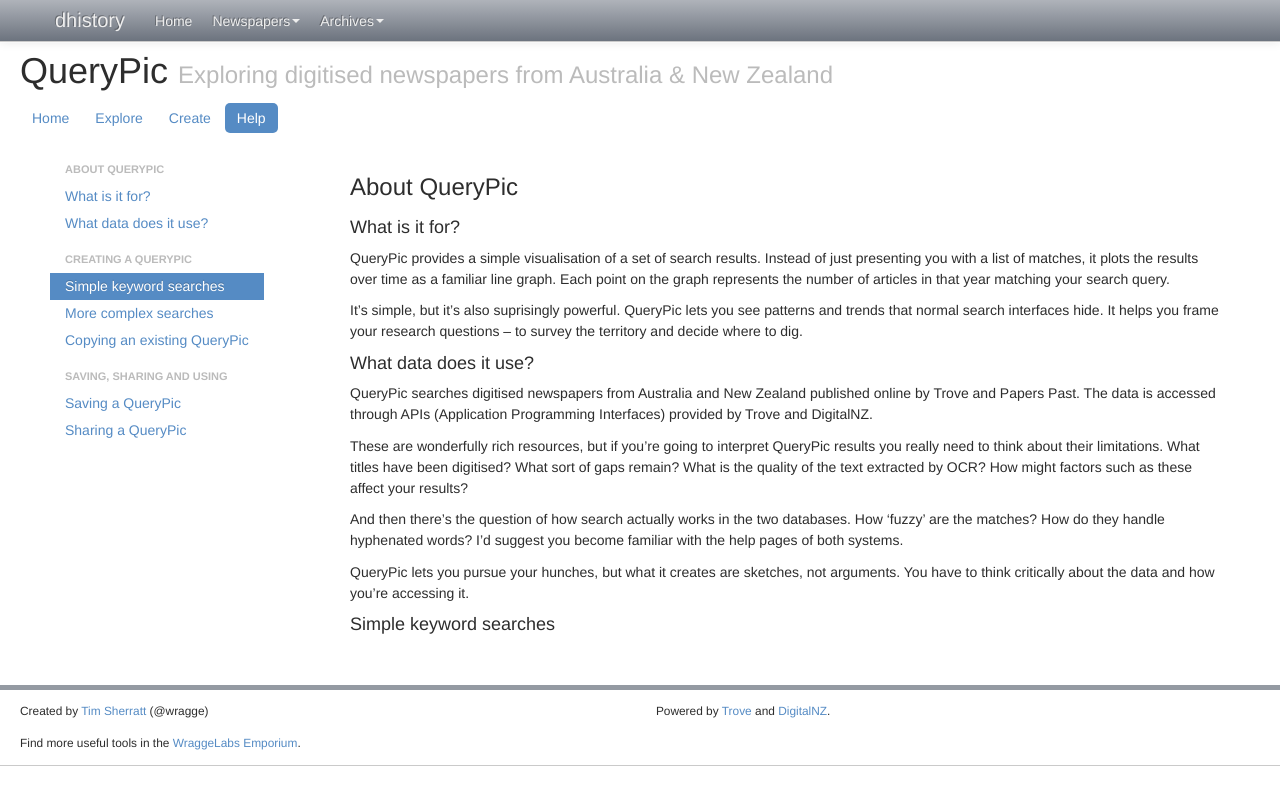
After one commit to wragge/dhistory, a Django app: template dhistory/querypic/templates/querypic-help.html in a window 1280 px wide. The commit adds this page. Run offline with Django 3.2, Linux system fonts and the light colour scheme; the template is opened without the code that fills it, so the values that code supplies are empty; parts of the project's set-up code (start-up, migrations or seed data) failed here and were passed over; some libraries are stand-ins or nearby versions; some web fonts are replaced.

Commit message:
Adding help page. Various design tweaks.

```diff
--- a/dhistory/querypic/static/css/qp-style.css
+++ b/dhistory/querypic/static/css/qp-style.css
@@ -1,5 +1,6 @@
 body { padding-top: 40px;}
 footer {
+    margin-top:40px;
     padding-top: 10px;
 border-top: 5px solid #949AA2;
 border-bottom: 1px solid #CACACA;
--- /dev/null
+++ b/dhistory/querypic/static/js/qp-help-script.js
@@ -0,0 +1,9 @@
+$(function(){
+    var offset = 80;
+
+    $('#side-nav li a').click(function(event) {
+        event.preventDefault();
+        $($(this).attr('href'))[0].scrollIntoView();
+        scrollBy(0, -offset);
+    });
+});
--- a/dhistory/querypic/static/js/qp-script.js
+++ b/dhistory/querypic/static/js/qp-script.js
@@ -92,7 +92,7 @@ $(function(){
     function get_query() {
         if ($("#query").val() !== "") {
             var keywords = $("#query").val();
-            if (keywords.match(/^[a-zA-Z\d"\(\)\- ]+$/)) {
+            if (keywords.match(/^[a-zA-Z\d"\(\)\~\:\- ]+$/)) {
                 queries.push(keywords + "|" + $("#country").val());
             } else {
                 alert("That's not a valid query...");
--- a/dhistory/querypic/templates/querypic-browse.html
+++ b/dhistory/querypic/templates/querypic-browse.html
@@ -25,6 +25,7 @@
               <li><a href="/querypic/">Home</a></li>
               <li class="active"><a href="/querypic/explore/">Explore</a></li>
               <li><a href="/querypic/create/">Create</a></li>
+              <li><a href="/querypic/help/">Help</a></li>
             </ul>
         </header>
     </div>
@@ -157,3 +158,6 @@
     </div>
 </div>
 {% endblock %}
+{% block footer %}
+{% include "querypic-footer.html" %}
+{% endblock %}
--- a/dhistory/querypic/templates/querypic-create.html
+++ b/dhistory/querypic/templates/querypic-create.html
@@ -22,6 +22,7 @@
               <li><a href="/querypic/">Home</a></li>
               <li><a href="/querypic/explore/">Explore</a></li>
               <li class="active"><a href="/querypic/create/">Create</a></li>
+              <li><a href="/querypic/help/">Help</a></li>
             </ul>
             <ul class="nav nav-tabs" id="query_forms">
               <li class="active"><a href="#keywords">Keywords</a></li>
--- a/dhistory/querypic/templates/querypic-footer.html
+++ b/dhistory/querypic/templates/querypic-footer.html
@@ -6,7 +6,7 @@
             <p><small>Find more useful tools in the <a href="http://wraggelabs/emporium/">WraggeLabs Emporium</a>.</small></p>
         </div>
         <div class="span6">
-            <p><small>Powered by Trove and DigitalNZ.</small></p>
+            <p><small>Powered by <a href="http://trove.nla.gov.au">Trove</a> and <a href="http://www.digitalnz.org/">DigitalNZ</a>.</small></p>
         </div>
     </div>
 </div>
--- /dev/null
+++ b/dhistory/querypic/templates/querypic-help.html
@@ -0,0 +1,59 @@
+{% extends 'base.html' %}
+{% block body_attrs %} data-spy="scroll" data-target="#side-nav" data-offset="80" {% endblock %}
+{% block extra_scripts %}
+    <script src="{{ STATIC_URL}}js/highcharts.js" type="text/javascript"></script>
+    <script src="{{ STATIC_URL }}js/showLoading/js/jquery.showLoading.min.js"></script>
+    <script src="{{ STATIC_URL}}js/purl.js" type="text/javascript"></script>
+    <script src="{{ STATIC_URL}}js/jquery.dateFormat-1.0.js" type="text/javascript"></script>
+    <script src="{{ STATIC_URL }}js/qp-help-script.js"></script>
+{% endblock %}
+{% block extra_styles %}
+    <link href="{{ STATIC_URL }}css/qp-style.css" rel="stylesheet">
+{% endblock %}
+{% block content %}
+<div class="container-fluid">
+    <div class="row-fluid">
+        <header class="span12">
+            <h1>QueryPic <small class="muted">Exploring digitised newspapers from Australia &amp; New Zealand</small></h1>
+            <ul class="nav nav-pills">
+              <li><a href="/querypic/">Home</a></li>
+              <li><a href="/querypic/explore/">Explore</a></li>
+              <li><a href="/querypic/create/">Create</a></li>
+              <li class="active"><a href="/querypic/help/">Help</a></li>
+            </ul>
+        </header>
+    </div>
+    <div>
+        <div class="span3" id="side-nav">
+        <ul class="nav nav-list affix">
+          <li class="nav-header">About QueryPic</li>
+          <li><a href="#whatfor">What is it for?</a></li>
+          <li><a href="#whatdata">What data does it use?</a></li>
+          <li class="nav-header">Creating a QueryPic</li>
+          <li><a href="#keyword">Simple keyword searches</a></li>
+          <li><a href="#query">More complex searches</a></li>
+          <li><a href="#copying">Copying an existing QueryPic</a></li>
+          <li class="nav-header">Saving, sharing and using</li>
+          <li><a href="#saving">Saving a QueryPic</a></li>
+          <li><a href="#sharing">Sharing a QueryPic</a></li>
+        </ul>
+        </div>
+        <div class="span9">
+            <h3>About QueryPic</h3>
+            <h4 id="whatfor">What is it for?</h4>
+                <p>QueryPic provides a simple visualisation of a set of search results. Instead of just presenting you with a list of matches, it plots the results over time as a familiar line graph. Each point on the graph represents the number of articles in that year matching your search query.</p>
+                <p>It&rsquo;s simple, but it&rsquo;s also suprisingly powerful. QueryPic lets you see patterns and trends that normal search interfaces hide. It helps you frame your research questions &ndash; to survey the territory and decide where to dig.</p>
+            <h4 id="whatdata">What data does it use?</h4>
+            <p>QueryPic searches digitised newspapers from Australia and New Zealand published online by Trove and Papers Past. The data is accessed through APIs (Application Programming Interfaces) provided by Trove and DigitalNZ.</p>
+            <p>These are wonderfully rich resources, but if you&rsquo;re going to interpret QueryPic results you really need to think about their limitations. What titles have been digitised? What sort of gaps remain? What is the quality of the text extracted by OCR? How might factors such as these affect your results?</p>
+            <p>And then there&rsquo;s the question of how search actually works in the two databases. How &lsquo;fuzzy&rsquo; are the matches? How do they handle hyphenated words? I&rsquo;d suggest you become familiar with the help pages of both systems.</p>
+            <p>QueryPic lets you pursue your hunches, but what it creates are sketches, not arguments. You have to think critically about the data and how you&rsquo;re accessing it.</p>
+            <h4 id="keyword">Simple keyword searches</h4>
+
+        </div>
+    </div>
+</div>
+{% endblock %}
+{% block footer %}
+{% include "querypic-footer.html" %}
+{% endblock %}
--- a/dhistory/querypic/templates/querypic-home.html
+++ b/dhistory/querypic/templates/querypic-home.html
@@ -18,6 +18,7 @@
               <li><a href="/querypic/">Home</a></li>
               <li><a href="/querypic/explore/">Explore</a></li>
               <li><a href="/querypic/create/">Create</a></li>
+              <li><a href="/querypic/help/">Help</a></li>
             </ul>
         </header>
     </div>
@@ -26,7 +27,7 @@
             <p class="lead">
                 QueryPic provides a new way of seeing, searching and understanding the digitised newspapers made available by Trove and Papers Past.
             </p>
-            <p class="lead">
+            <p>
                 Follow changes over time. Map trends and patterns. Follow a hunch. Frame a question. Explore...
             </p>
         </div>
--- a/dhistory/querypic/templates/querypic-show.html
+++ b/dhistory/querypic/templates/querypic-show.html
@@ -27,6 +27,7 @@
               <li><a href="/querypic/">Home</a></li>
               <li><a href="/querypic/explore/">Explore</a></li>
               <li><a href="/querypic/create/">Create</a></li>
+              <li><a href="/querypic/help/">Help</a></li>
             </ul>
             <h2>{{ qpgraph.title }}</h2>
         </header>
--- a/dhistory/querypic/views.py
+++ b/dhistory/querypic/views.py
@@ -116,6 +116,10 @@ def show_home(request):
     return render(request, 'querypic-home.html', {'qpgraphs': qpgraphs})
 
 
+def show_help(request):
+    return render(request, 'querypic-help.html', {})
+
+
 def list_querypics(request):
     sort = request.GET.get('sort_by', 'title')
     results = QPGraph.objects.all().order_by(sort)
--- a/dhistory/templates/base.html
+++ b/dhistory/templates/base.html
@@ -44,7 +44,7 @@
     </script>
   </head>
 
-  <body>
+  <body{% block body_attrs %}{% endblock %}>
 
     <div class="navbar navbar-inverse navbar-fixed-top">
       <div class="navbar-inner">
--- a/dhistory/urls.py
+++ b/dhistory/urls.py
@@ -53,6 +53,7 @@ urlpatterns += patterns('dhistory.rsviewer.views',
 )
 urlpatterns += patterns('dhistory.querypic.views',
     url(r'^querypic/$', 'show_home'),
+    url(r'^querypic/help/$', 'show_help'),
     url(r'^querypic/create/$', 'show_querypic_form'),
     url(r'^querypic/explore/$', search_view_factory(
         view_class=ExploreView,
```
